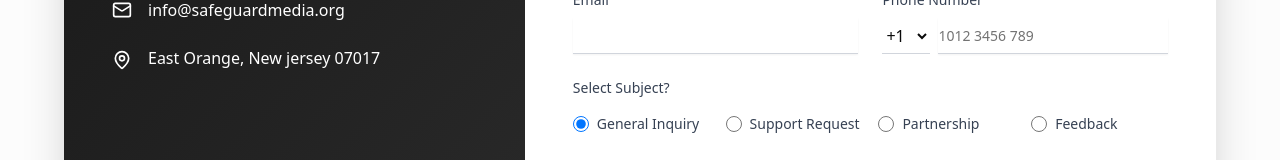
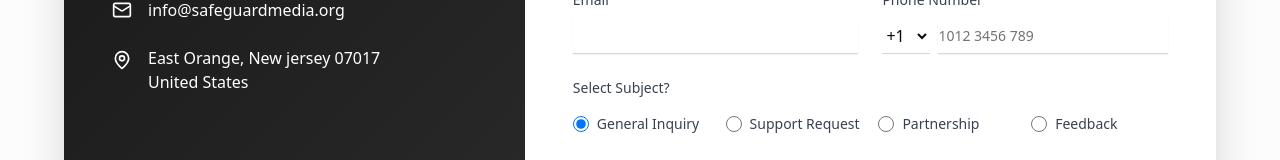
Before and after one commit to miracle73/Hedge, a React (Vite) app: page /contact in a window 1280 px wide. Shown: the part 463-623 px from the top of the page. Built offline with nearby package versions, Linux system fonts and the light colour scheme.

Commit message:
Recent Changes

```diff
--- a/src/pages/contact.tsx
+++ b/src/pages/contact.tsx
@@ -431,6 +431,7 @@ export default function Contact() {
                         <MapPin className="w-5 h-5 text-white mt-1" />
                         <div>
                           <p>East Orange, New jersey 07017</p>
+                          <p>United States</p>
                         </div>
                       </div>
                     </div>
```
